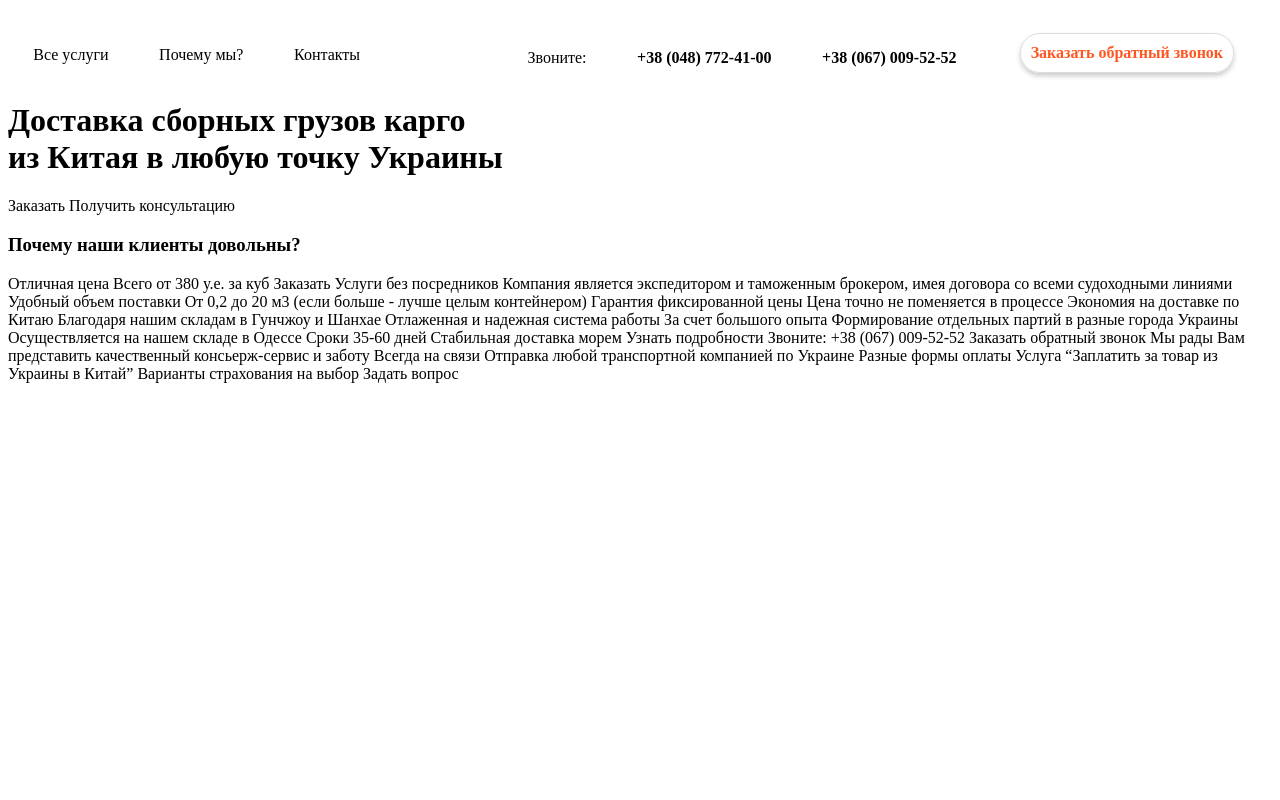
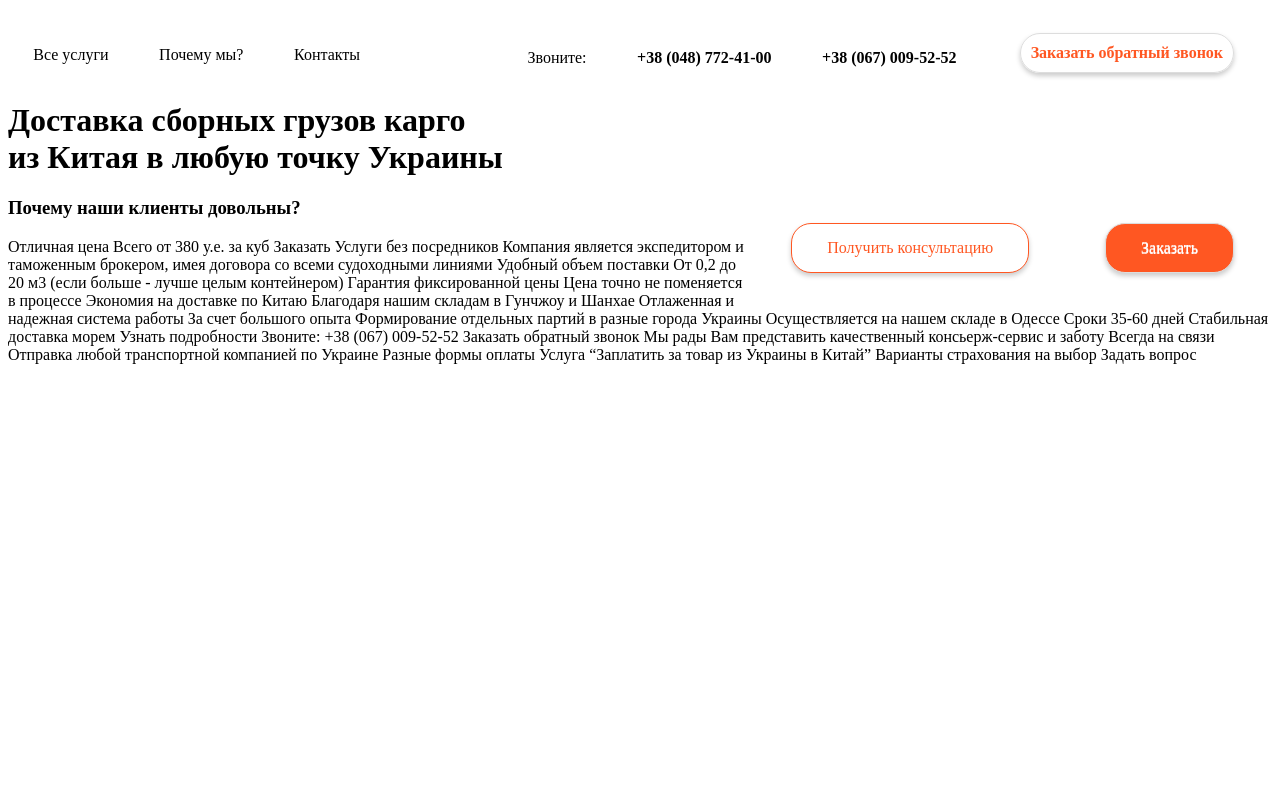
Before and after one commit to CSJedi/DjangoLanding, a Django app: page / in a window 1280 px wide. Run offline with Django 3.2, Linux system fonts and the light colour scheme.

Commit message:
add button style

```diff
--- a/landing/static/css/style.css
+++ b/landing/static/css/style.css
@@ -18,7 +18,9 @@ a {
 	padding: 3% 2%;
 	text-align: center;
 }
-.round_button_phone:hover {
+.round_button_phone:hover,
+.round_button_order:hover,
+.round_button_consultation:hover {
 	margin: 5px auto 3px;
 	box-shadow: 0 0 1px #eee;
 }
@@ -46,3 +48,35 @@ a {
 	border-radius: 20px;
 	box-shadow: 0 3px 5px #ccc;
 }
+.round_button_order {
+	float: right;
+	position: relative;
+	width:auto;
+	display: block;
+	background:#ff5722;
+	color: #fff;
+	text-shadow: 0 1px 0 #fff;
+	text-align: center;
+	text-decoration: none;
+	padding: 15px 35px;
+	margin: 2% 3%;
+	border: 1px solid #ddd;
+	border-radius: 20px;
+	box-shadow: 0 3px 5px #ccc;
+}
+.round_button_consultation {
+	float: right;
+	position: relative;
+	width:auto;
+	display: block;
+	background: #fff;
+	color: #ff5722 ;
+	text-shadow: 0 1px 0 #fff;
+	text-align: center;
+	text-decoration: none;
+	padding: 15px 35px;
+	margin: 2% 3%;
+	border: 1px solid #ff5722;
+	border-radius: 20px;
+	box-shadow: 0 3px 5px #ccc;
+}
--- a/landing/templates/landing/index.html
+++ b/landing/templates/landing/index.html
@@ -25,8 +25,8 @@
             <h1>Доставка сборных грузов карго из Китая в любую точку Украины </h1>
         </div>
 
-        Заказать
-        Получить консультацию
+         <a class="round_button_order" href="">Заказать</a>
+         <a class="round_button_consultation" href="">Получить консультацию</a>
         <div>
             <h3>Почему наши клиенты довольны?</h1>
         </div>
```
